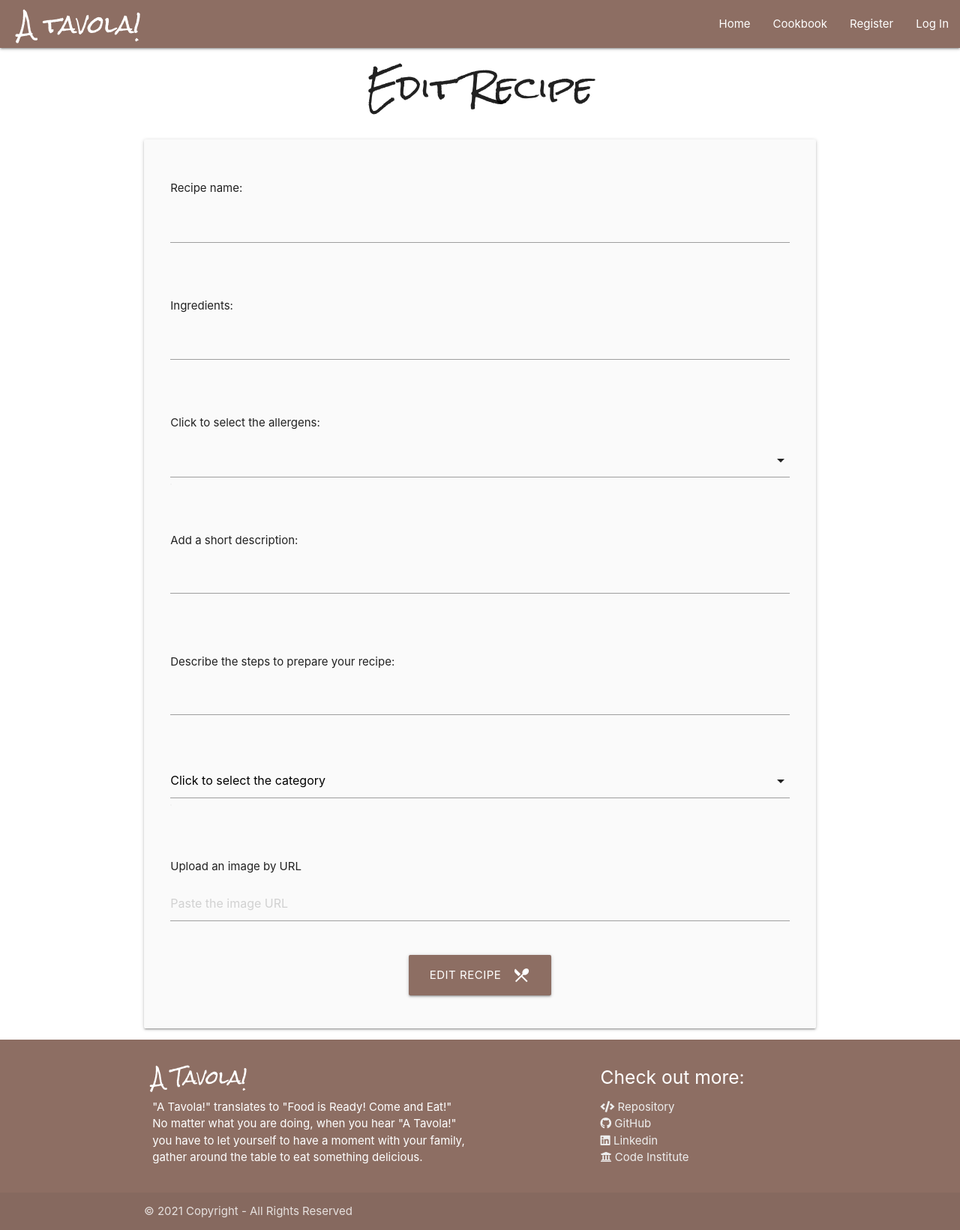
After one commit to ClaudiaLie/MS_3_CookBook_Website, a Flask app: template templates/edit_recipe.html in a window 1280 px wide. The commit adds this page. Shown: the whole page at 75% size. Run offline with Flask 2, Linux system fonts and the light colour scheme; the template is opened without the code that fills it, so the values that code supplies are empty; some libraries are stand-ins or nearby versions.

Commit message:
Wire up task edit button

```diff
--- a/app.py
+++ b/app.py
@@ -134,6 +134,13 @@ def add_recipe():
     return render_template("add_recipe.html", allergens=allergens, ingredients=ingredients)
 
 
+@app.route("/edit_recipe/<recipe_id>", methods=["GET", "POST"])
+def edit_recipe(recipe_id):
+    recipe = mongo.db.recipes.find_one({"_id": ObjectId(recipe_id)})
+    ingredients = mongo.db.ingredients.find().sort("recipe_ingredients", 1)
+    return render_template("edit_recipe.html", recipe=recipe, ingredients=ingredients)
+
+
 if __name__ == "__main__":
     app.run(host=os.environ.get("IP"), port=int(os.environ.get("PORT")),
     debug=True)
--- /dev/null
+++ b/templates/edit_recipe.html
@@ -0,0 +1,101 @@
+{% extends "base.html" %}
+{% block content %}
+
+    <h3 class="text-shadow brand-logo center-align"> Edit Recipe </h3>
+    <br>
+
+    <div class="row card-panel grey lighten-5">
+      <form class="col s12" method="POST" enctype="multipart/form-data" action="{{ url_for('edit_recipe', recipe_id=recipe._id) }}">
+        <div class="row">
+          <div class="input-field col s12">
+            <p>Recipe name:</p>
+            <input id="recipe_name" type="text" name="recipe_name" class="validate" required>
+          </div>
+        </div>
+        <!-- Add Ingredients and send new additions to the database -->
+        <div class="row">
+          <div class="input-field col s12">
+            <p>Ingredients:</p>
+            <input id="recipe_ingredients" type="text" name="recipe_ingredients" class="validate" required>
+            {% for ingredient in ingredients %}
+            <option value="{{ ingredient.recipe_ingredients }}">{{ ingredient.recipe_ingredients }}</option>
+            {% endfor %}
+          </div>
+        </div>
+        <!-- Allergens -->
+        <div class="row">
+          <div class="input-field col s12">
+            <p>Click to select the allergens:</p>
+            <select multiple id="recipe_allergen" name="recipe_allergen" class="validate" required>
+              {% for allergen in allergens %}
+              <option value="{{ allergen.recipe_allergen }}" disabled selected>{{ allergen.recipe_allergen }} </option>
+              {% endfor %}
+              <option value="Gluten">Gluten</option>
+              <option value="Lactose">Lactose</option>
+              <option value="Tree Nuts">Tree Nuts</option>
+              <option value="Vegetarian">Vegetarian</option>
+              <option value="Vegan">Vegan</option>
+            </select>
+          </div>
+        </div>
+        <!-- Short description of the recipe -->
+        <div class="row">
+          <div class="input-field col s12">
+            <p>Add a short description:</p>
+            <textarea id="recipe_description" name="recipe_description" class="materialize-textarea" required></textarea>
+          </div>
+        </div>
+        <!-- Steps of the recipe -->
+        <div class="row">
+          <div class="input-field col s12">
+            <p>Describe the steps to prepare your recipe:</p>
+            <textarea id="recipe_steps" name="recipe_steps" class="materialize-textarea" required></textarea>
+          </div>
+        </div>
+        <!-- Category of the dish -->
+        <div class="row">
+          <div class="input-field col s12">
+            <select multiple id="recipe_category" name="recipe_category" class="validate" required>
+              <option value="" disabled selected>Click to select the category</option>
+              {% for category in categories %}
+              <option value="{{ category.recipe_category }}">{{ category.recipe_category }}</option>
+              {% endfor %}
+              <option value="Appetizer">Appetizer</option>
+              <option value="First Course">First Course</option>
+              <option value="Second Course">Second Course</option>
+              <option value="Dessert">Dessert</option>
+            </select>
+          </div>
+        </div>
+        <br>
+        <!-- Upload an image -->
+        <!-- <div class="file-field input-field">
+          <div class="btn brown #a1887f brown lighten-1">
+            <span>Choose image</span>
+            <input type="file" name="recipe_img" id="recipe_img">
+          </div>
+          <div class="file-path-wrapper">
+            <input class="file-path validate" type="text" placeholder="Upload a picture of your dish!">
+          </div>
+        </div> -->
+         <div class="file-field input-field">
+            <p>Upload an image by URL</p>
+            <input placeholder="Paste the image URL" type="url" name="recipe_img" id="recipe_img" onchange="addImage();" pattern="https://.*" class="validate">
+          </div>
+        <br>
+
+        <!-- Submit button -->
+        <div class="row">
+          <div class="col s12 center-align">
+            <button class="btn waves-effect waves-light btn-large center-align #a1887f brown lighten-1" type="submit">Edit Recipe
+              <i class="material-icons right">restaurant_menu</i>
+            </button>
+          </div>
+        </div>
+
+      </form>
+
+
+    </div>
+
+{% endblock %}
--- a/templates/recipes.html
+++ b/templates/recipes.html
@@ -35,7 +35,7 @@
                     <div class="col s12">
                         <i class="fas fa-caret-down"></i>
                         <a href="" class="btn-small orange lighten-4 accent-4">Done</a>
-                        <a href="" class="btn-small #a1887f brown lighten-1 accent-4">Edit</a>
+                        <a href="{{ url_for('edit_recipe', recipe_id=recipe._id) }}" class="btn-small #a1887f brown lighten-1 accent-4">Edit</a>
                     </div>
                     <div class="card-reveal">
                         <span class="card-title grey-text text-darken-4">
```
